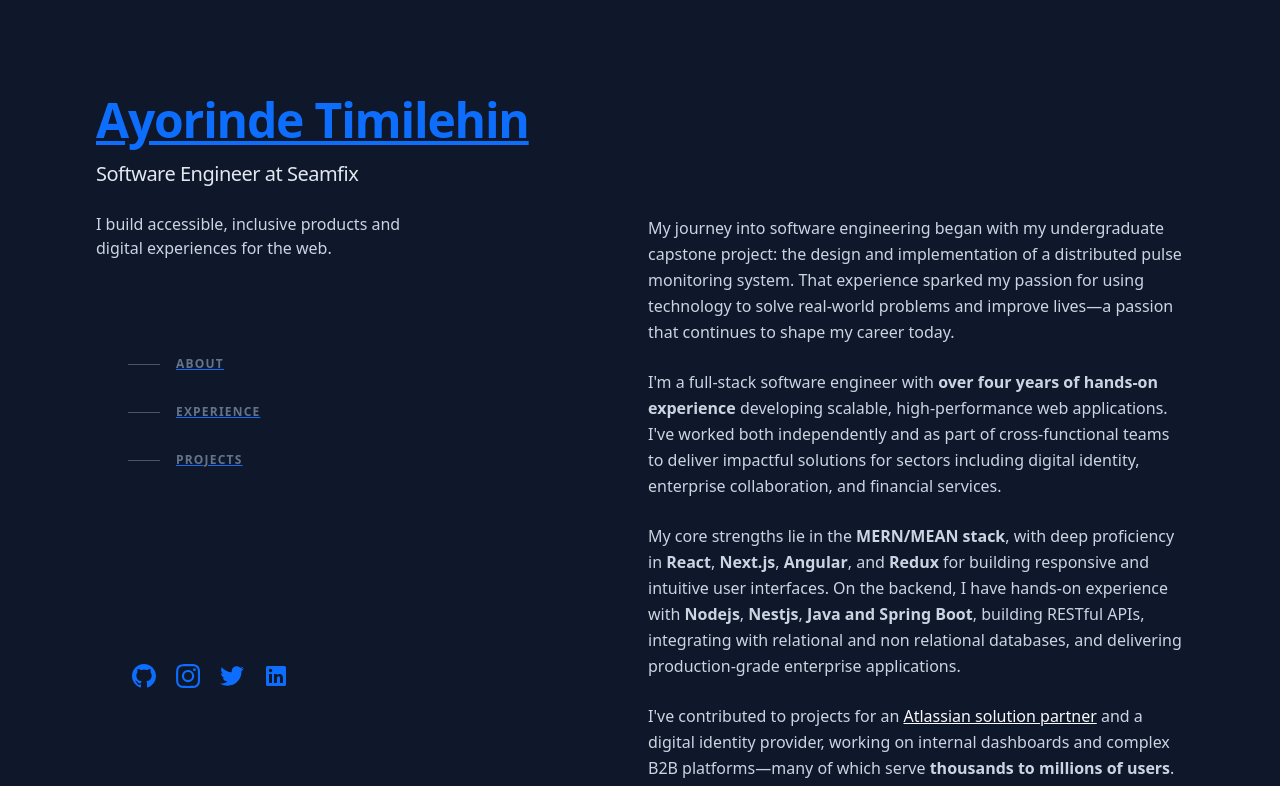
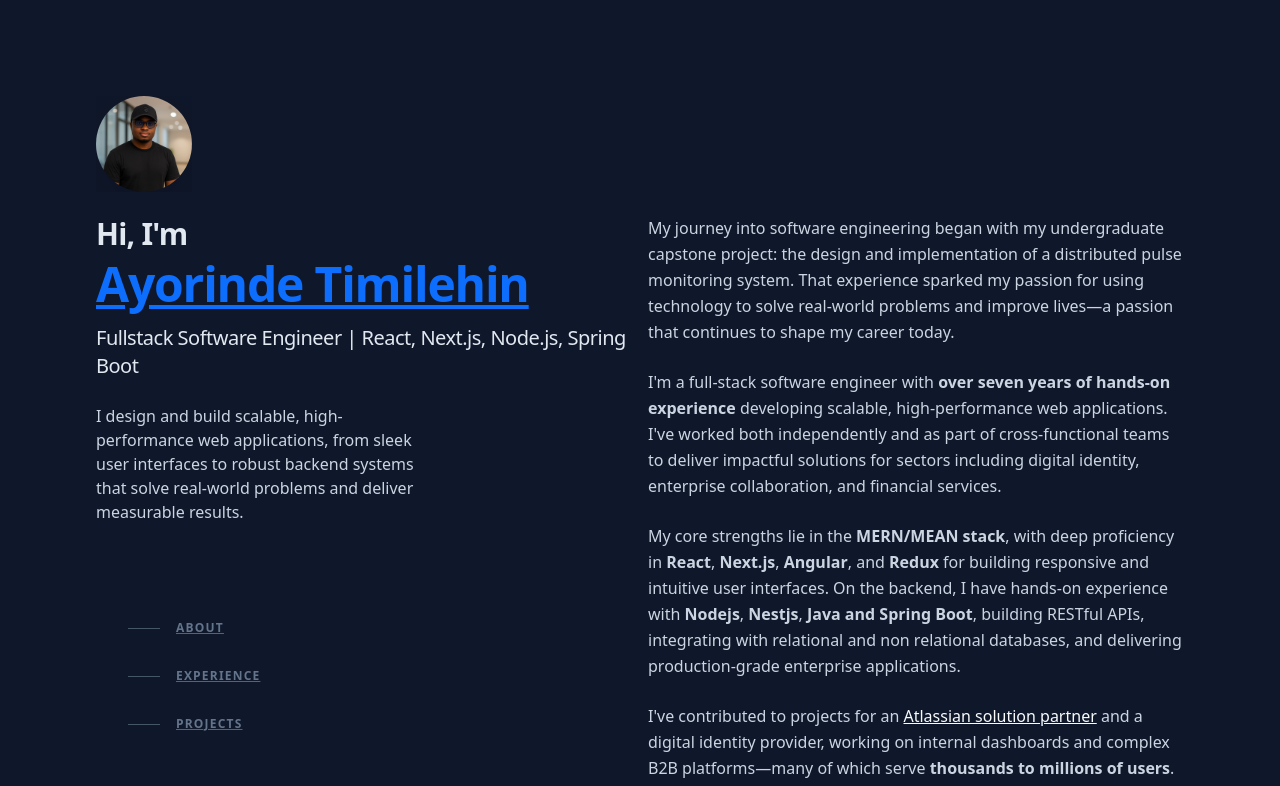
Before and after one commit to timilxr/portfolio, a Next.js app: page / in a window 1280 px wide. Shown: the top 786 px of the page. Built offline with nearby package versions, Linux system fonts and the light colour scheme.

Commit message:
intro update

```diff
--- a/components/about.tsx
+++ b/components/about.tsx
@@ -10,7 +10,7 @@ const About = () => {
                     My journey into software engineering began with my undergraduate capstone project: the design and implementation of a distributed pulse monitoring system. That experience sparked my passion for using technology to solve real-world problems and improve lives—a passion that continues to shape my career today.
                 </p>
                 <p className="mb-4">
-                    I&apos;m a full-stack software engineer with <b>over four years of hands-on experience</b> developing scalable, high-performance web applications. I&apos;ve worked both independently and as part of cross-functional teams to deliver impactful solutions for sectors including digital identity, enterprise collaboration, and financial services.
+                    I&apos;m a full-stack software engineer with <b>over seven years of hands-on experience</b> developing scalable, high-performance web applications. I&apos;ve worked both independently and as part of cross-functional teams to deliver impactful solutions for sectors including digital identity, enterprise collaboration, and financial services.
                 </p>
                 <p className="mb-4">
                     My core strengths lie in the <b>MERN/MEAN stack</b>, with deep proficiency in <b>React</b>, <b>Next.js</b>, <b>Angular</b>, and <b>Redux</b> for building responsive and intuitive user interfaces. On the backend, I have hands-on experience with <b>Nodejs</b>, <b>Nestjs</b>, <b>Java and Spring Boot</b>, building RESTful APIs, integrating with relational and non relational databases, and delivering production-grade enterprise applications.
--- a/components/head.tsx
+++ b/components/head.tsx
@@ -1,18 +1,48 @@
 import Link from "next/link";
+import Image from "next/image";
 import GitHubWarningLink from "./GitHubWarningLink";
+
+import Photo from "../images/photo.png";
 
 const HeadContent = () => {
   return (
     <header className="lg:sticky lg:top-0 lg:flex lg:max-h-screen lg:w-1/2 lg:flex-col lg:justify-between lg:py-24">
       <div>
-                    <h1 className="text-4xl font-bold tracking-tight text-slate-200 sm:text-5xl"><Link href="/">Ayorinde Timilehin</Link></h1>
-                    <h2 className="mt-3 text-lg font-medium tracking-tight text-slate-200 sm:text-xl">Software Engineer at Seamfix</h2>
-                    <p className="mt-4 max-w-xs leading-normal">I build accessible, inclusive products and digital experiences for the web.</p>
+        <div className="flex justify-start mb-6">
+          <div className="relative h-24 w-24">
+            <Image
+              src={Photo}
+              alt="Ayorinde Timilehin"
+              className="rounded-full border-4 border-teal-400 shadow-lg object-cover bg-slate-800"
+              priority
+              style={{ objectFit: "cover" }}
+            />
+          </div>
+        </div>
+        <h1 className="text-2xl font-bold tracking-tight text-slate-200 sm:text-3xl">Hi, I&apos;m </h1>
+        <h2 className="text-4xl font-bold tracking-tight text-slate-200 sm:text-5xl"><Link href="/">Ayorinde Timilehin</Link></h2>
+        <h3 className="mt-3 text-lg font-medium tracking-tight text-slate-200 sm:text-xl">Fullstack Software Engineer | React, Next.js, Node.js, Spring Boot</h3>
+        <p className="mt-4 max-w-xs leading-normal">I design and build scalable, high-performance web applications, from sleek user interfaces to robust backend systems that solve real-world problems and deliver measurable results.</p>
         <nav className="nav hidden lg:block" aria-label="In-page jump links">
           <ul className="mt-16 w-max">
-                            <li><a className="group flex items-center py-3 active" href="#about"><span className="nav-indicator mr-4 h-px w-8 bg-slate-600 transition-all group-hover:w-16 group-hover:bg-slate-200 group-focus-visible:w-16 group-focus-visible:bg-slate-200 motion-reduce:transition-none"></span><span className="nav-text text-xs font-bold uppercase tracking-widest text-slate-500 group-hover:text-slate-200 group-focus-visible:text-slate-200">About</span></a></li>
-                            <li><a className="group flex items-center py-3" href="#experience"><span className="nav-indicator mr-4 h-px w-8 bg-slate-600 transition-all group-hover:w-16 group-hover:bg-slate-200 group-focus-visible:w-16 group-focus-visible:bg-slate-200 motion-reduce:transition-none"></span><span className="nav-text text-xs font-bold uppercase tracking-widest text-slate-500 group-hover:text-slate-200 group-focus-visible:text-slate-200">Experience</span></a></li>
-                            <li><a className="group flex items-center py-3" href="#projects"><span className="nav-indicator mr-4 h-px w-8 bg-slate-600 transition-all group-hover:w-16 group-hover:bg-slate-200 group-focus-visible:w-16 group-focus-visible:bg-slate-200 motion-reduce:transition-none"></span><span className="nav-text text-xs font-bold uppercase tracking-widest text-slate-500 group-hover:text-slate-200 group-focus-visible:text-slate-200">Projects</span></a></li>
+            <li>
+              <a className="group flex items-center py-3 active" href="#about">
+                <span className="nav-indicator mr-4 h-px w-8 bg-slate-600 transition-all group-hover:w-16 group-hover:bg-slate-200 group-focus-visible:w-16 group-focus-visible:bg-slate-200 motion-reduce:transition-none"></span>
+                <span className="nav-text text-xs font-bold uppercase tracking-widest text-slate-500 group-hover:text-slate-200 group-focus-visible:text-slate-200">About</span>
+              </a>
+            </li>
+            <li>
+              <a className="group flex items-center py-3" href="#experience">
+                <span className="nav-indicator mr-4 h-px w-8 bg-slate-600 transition-all group-hover:w-16 group-hover:bg-slate-200 group-focus-visible:w-16 group-focus-visible:bg-slate-200 motion-reduce:transition-none"></span>
+                <span className="nav-text text-xs font-bold uppercase tracking-widest text-slate-500 group-hover:text-slate-200 group-focus-visible:text-slate-200">Experience</span>
+              </a>
+            </li>
+            <li>
+              <a className="group flex items-center py-3" href="#projects">
+                <span className="nav-indicator mr-4 h-px w-8 bg-slate-600 transition-all group-hover:w-16 group-hover:bg-slate-200 group-focus-visible:w-16 group-focus-visible:bg-slate-200 motion-reduce:transition-none"></span>
+                <span className="nav-text text-xs font-bold uppercase tracking-widest text-slate-500 group-hover:text-slate-200 group-focus-visible:text-slate-200">Projects</span>
+              </a>
+            </li>
           </ul>
         </nav>
       </div>
```
Also changed, not shown: images/photo.png (added). Lines whose indentation alone changed are shown as unchanged.
